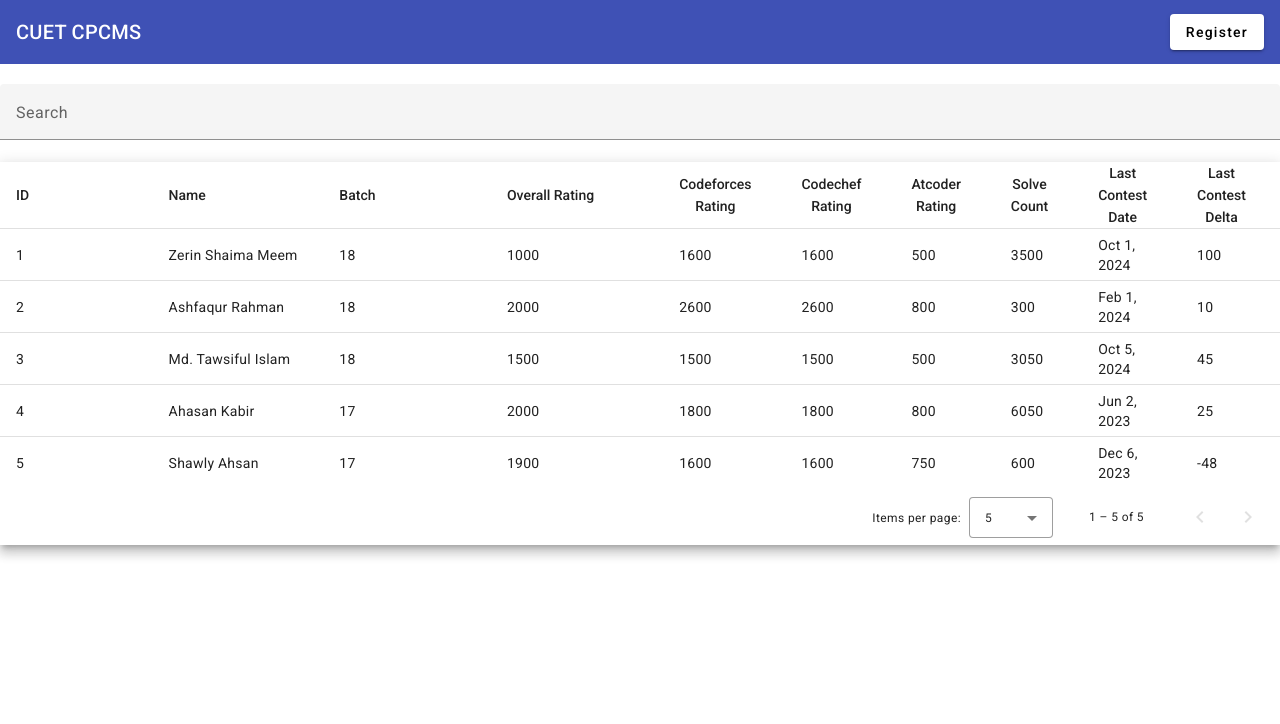
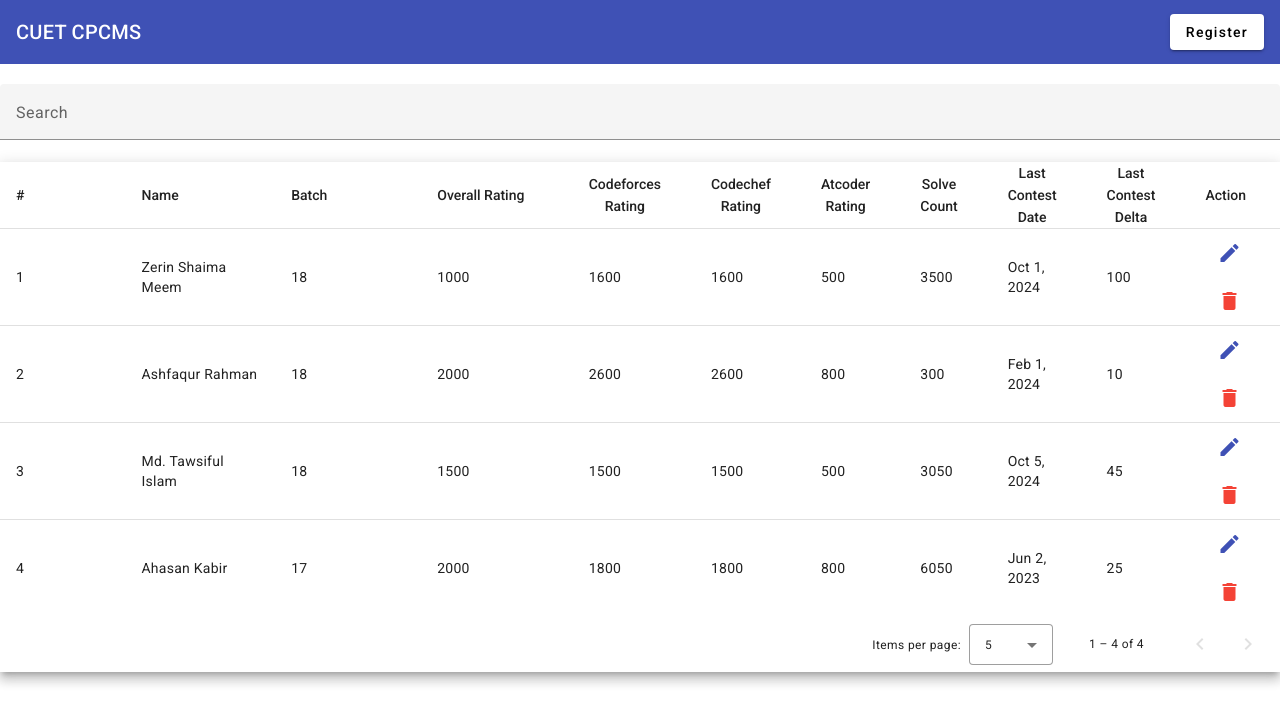
Before and after one commit to AdidR10/cpcms, an Angular app: page / in a window 1280 px wide. Shown: the top 724 px of the page. Built offline with nearby package versions, Linux system fonts and the light colour scheme; data requests are answered from the project's data file.

Commit message:
Delete user button added

```diff
--- a/db.json
+++ b/db.json
@@ -16,7 +16,7 @@
   "profile": {
     "name": "typicode"
   },
-  "requests":[],
+  "requests": [],
   "users": [
     {
       "firstName": "Zerin ",
@@ -39,68 +39,54 @@
       "id": 2
     }
   ],
-  "onlineAPI":[
+  "onlineAPI": [
     {
-      "id":1,
-      "name":"Zerin Shaima Meem",
-      "batch":18,
+      "id": 1,
+      "name": "Zerin Shaima Meem",
+      "batch": 18,
       "overallRating": 1000,
       "codeforcesRating": 1420,
       "codechefRating": 1600,
       "atcoderRating": 500,
-      "solveCount":3500,
+      "solveCount": 3500,
       "lastContestDate": "10-01-2024",
       "lastContestDelta": 100
     },
     {
-      "id":2,
-      "name":"Ashfaqur Rahman",
-      "batch":18,
+      "id": 2,
+      "name": "Ashfaqur Rahman",
+      "batch": 18,
       "overallRating": 2000,
       "codeforcesRating": 1620,
       "codechefRating": 2600,
       "atcoderRating": 800,
-      "solveCount":300,
+      "solveCount": 300,
       "lastContestDate": "02-01-2024",
       "lastContestDelta": 10
     },
     {
-      "id":3,
-      "name":"Md. Tawsiful Islam",
-      "batch":18,
+      "id": 3,
+      "name": "Md. Tawsiful Islam",
+      "batch": 18,
       "overallRating": 1500,
       "codeforcesRating": 1500,
       "codechefRating": 1500,
       "atcoderRating": 500,
-      "solveCount":3050,
+      "solveCount": 3050,
       "lastContestDate": "10-05-2024",
       "lastContestDelta": 45
     },
     {
-      "id":4,
-      "name":"Ahasan Kabir",
-      "batch":17,
+      "id": 4,
+      "name": "Ahasan Kabir",
+      "batch": 17,
       "overallRating": 2000,
       "codeforcesRating": 1900,
       "codechefRating": 1800,
       "atcoderRating": 800,
-      "solveCount":6050,
+      "solveCount": 6050,
       "lastContestDate": "06-02-2023",
       "lastContestDelta": 25
-    },
-    {
-      "id":5,
-      "name":"Shawly Ahsan",
-      "batch":17,
-      "overallRating": 1900,
-      "codeforcesRating": 2000,
-      "codechefRating": 1600,
-      "atcoderRating": 750,
-      "solveCount":600,
-      "lastContestDate": "12-06-2023",
-      "lastContestDelta": -48
     }
-
-
   ]
 }
--- a/src/app/app.component.html
+++ b/src/app/app.component.html
@@ -5,4 +5,6 @@
     Register
   </button>
 </mat-toolbar>
-<router-outlet></router-outlet>
+<div class="main-body">
+  <router-outlet></router-outlet>
+</div>
--- a/src/app/app.component.scss
+++ b/src/app/app.component.scss
@@ -1,3 +1,11 @@
 .example-spacer {
     flex: 1 1 auto;
   }
+  .main-body {
+    padding-top: 20px;
+    margin: 0 auto;
+    max-width: 1348px;
+    mat-form-field {
+      width: 100%;
+    }
+  }
--- a/src/app/app.module.ts
+++ b/src/app/app.module.ts
@@ -7,7 +7,6 @@ import { BrowserAnimationsModule } from '@angular/platform-browser/animations';
 import {MatToolbarModule} from '@angular/material/toolbar';
 import {MatIconModule} from '@angular/material/icon';
 import {MatButtonModule} from '@angular/material/button';
-import { CoderAddEditComponent } from './coder-add-edit/coder-add-edit.component';
 import {MatDialogModule} from '@angular/material/dialog';
 import { RegistrationComponent } from './registration/registration.component';
 import {MatInputModule} from '@angular/material/input';
@@ -22,7 +21,6 @@ import { MatSortModule } from '@angular/material/sort';
 @NgModule({
   declarations: [
     AppComponent,
-    CoderAddEditComponent,
     RegistrationComponent,
     LeaderboardComponent,
   ],
--- a/src/app/coder-add-edit/coder-add-edit.component.html
+++ /dev/null
@@ -1 +0,0 @@
-<p>coder-add-edit works!</p>
--- a/src/app/coder-add-edit/coder-add-edit.component.ts
+++ /dev/null
@@ -1,14 +0,0 @@
-import { Component } from '@angular/core';
-import { MatDialog } from '@angular/material/dialog';
-
-@Component({
-  selector: 'app-coder-add-edit',
-  templateUrl: './coder-add-edit.component.html',
-  styleUrls: ['./coder-add-edit.component.scss']
-})
-export class CoderAddEditComponent {
-  constructor (private _dialog: MatDialog){}
-  openAddEditForm(){
-    this._dialog.open(CoderAddEditComponent);
-  }
-}
--- a/src/app/leaderboard/leaderboard.component.html
+++ b/src/app/leaderboard/leaderboard.component.html
@@ -1,4 +1,3 @@
-<div class="main-body">
 <mat-form-field>
     <mat-label>Search</mat-label>
     <input matInput (keyup)="applyFilter($event)" placeholder="Ex. Meem" #input>
@@ -7,11 +6,11 @@
 <div class="mat-elevation-z8">
     <table mat-table [dataSource]="dataSource" matSort>
 
-            <ng-container matColumnDef="id">
-                <!-- i will show rank here.. -->
-                <th mat-header-cell *matHeaderCellDef mat-sort-header> ID </th>
-                <td mat-cell *matCellDef="let row"> {{row.id}} </td>
+        <ng-container matColumnDef="rank">
+            <th mat-header-cell *matHeaderCellDef mat-sort-header> # </th>
+            <td mat-cell *matCellDef="let i=index"> {{i+1}} </td>
         </ng-container>
+
         <ng-container matColumnDef="name">
             <th mat-header-cell *matHeaderCellDef mat-sort-header> Name </th>
             <td mat-cell *matCellDef="let row"> {{row.name}} </td>
@@ -50,6 +49,18 @@
             <td mat-cell *matCellDef="let row"> {{row.lastContestDelta}} </td>
         </ng-container>
 
+        <ng-container matColumnDef="action">
+            <th mat-header-cell *matHeaderCellDef mat-sort-header> Action </th>
+            <td mat-cell *matCellDef="let row">
+                <button mat-icon-button color="primary">
+                    <mat-icon>edit</mat-icon>
+                </button>
+                <button mat-icon-button color="warn" (click)="deleteUser(row.id)">
+                    <mat-icon>delete</mat-icon>
+                </button>
+            </td>
+        </ng-container>
+
         <tr mat-header-row *matHeaderRowDef="displayedColumns"></tr>
         <tr mat-row *matRowDef="let row; columns: displayedColumns;"></tr>
 
@@ -61,4 +72,76 @@
 
     <mat-paginator [pageSizeOptions]="[5, 10, 25, 100]" aria-label="Select page of users"></mat-paginator>
 </div>
-</div>
+
+
+
+
+
+
+
+
+
+
+
+<!--   "onlineAPI":[
+    {
+      "id":1,
+      "name":"Zerin Shaima Meem",
+      "batch":18,
+      "overallRating": 1000,
+      "codeforcesRating": 1420,
+      "codechefRating": 1600,
+      "atcoderRating": 500,
+      "solveCount":3500,
+      "lastContestDate": "10-01-2024",
+      "lastContestDelta": 100
+    },
+    {
+      "id":2,
+      "name":"Ashfaqur Rahman",
+      "batch":18,
+      "overallRating": 2000,
+      "codeforcesRating": 1620,
+      "codechefRating": 2600,
+      "atcoderRating": 800,
+      "solveCount":300,
+      "lastContestDate": "02-01-2024",
+      "lastContestDelta": 10
+    },
+    {
+      "id":3,
+      "name":"Md. Tawsiful Islam",
+      "batch":18,
+      "overallRating": 1500,
+      "codeforcesRating": 1500,
+      "codechefRating": 1500,
+      "atcoderRating": 500,
+      "solveCount":3050,
+      "lastContestDate": "10-05-2024",
+      "lastContestDelta": 45
+    },
+    {
+      "id":4,
+      "name":"Ahasan Kabir",
+      "batch":17,
+      "overallRating": 2000,
+      "codeforcesRating": 1900,
+      "codechefRating": 1800,
+      "atcoderRating": 800,
+      "solveCount":6050,
+      "lastContestDate": "06-02-2023",
+      "lastContestDelta": 25
+    },
+    {
+      "id":5,
+      "name":"Shawly Ahsan",
+      "batch":17,
+      "overallRating": 1900,
+      "codeforcesRating": 2000,
+      "codechefRating": 1600,
+      "atcoderRating": 750,
+      "solveCount":600,
+      "lastContestDate": "12-06-2023",
+      "lastContestDelta": -48
+    }
+  ] -->
--- a/src/app/leaderboard/leaderboard.component.scss
+++ b/src/app/leaderboard/leaderboard.component.scss
@@ -10,12 +10,3 @@ table {
   td, th {
     width: 25%;
   }
-
-  .main-body {
-    padding-top: 20px;
-    margin: 0 auto;
-    max-width: 1348px;
-    mat-form-field {
-      width: 100%;
-    }
-  }
--- a/src/app/leaderboard/leaderboard.component.ts
+++ b/src/app/leaderboard/leaderboard.component.ts
@@ -11,7 +11,19 @@ import {MatTableDataSource} from '@angular/material/table';
 })
 export class LeaderboardComponent implements OnInit{
 
-  displayedColumns: string[] = ['id', 'name', 'batch', 'overallRating','codeforcesRating','codechefRating','atcoderRating','solveCount','lastContestDate','lastContestDelta'];
+  displayedColumns: string[] = [
+    'rank',
+    'name',
+    'batch',
+    'overallRating',
+    'codeforcesRating',
+    'codechefRating',
+    'atcoderRating',
+    'solveCount',
+    'lastContestDate',
+    'lastContestDelta',
+    'action'
+  ];
   dataSource!: MatTableDataSource<any>;
 
   @ViewChild(MatPaginator) paginator!: MatPaginator;
@@ -39,4 +51,13 @@ export class LeaderboardComponent implements OnInit{
       this.dataSource.paginator.firstPage();
     }
   }
+  deleteUser(id: number){
+    this._userService.deleteUser(id).subscribe({
+      next:(res)=>{
+        alert('User Deleted!');
+        this.getUserList();
+      },
+      error: console.log
+    })
+  }
 }
--- a/src/app/services/user.service.ts
+++ b/src/app/services/user.service.ts
@@ -15,4 +15,7 @@ export class UserService {
   getUserList():Observable<any>{
     return this._http.get('http://localhost:3000/onlineAPI');
   }
+  deleteUser(id: number):Observable<any>{
+    return this._http.delete(`http://localhost:3000/onlineAPI/${id}`);
+  }
 }
```
Also changed, not shown: src/app/coder-add-edit/coder-add-edit.component.scss (deleted), 1 other file (tests, documents, lock files or other folders). Lines whose indentation alone changed are shown as unchanged.
